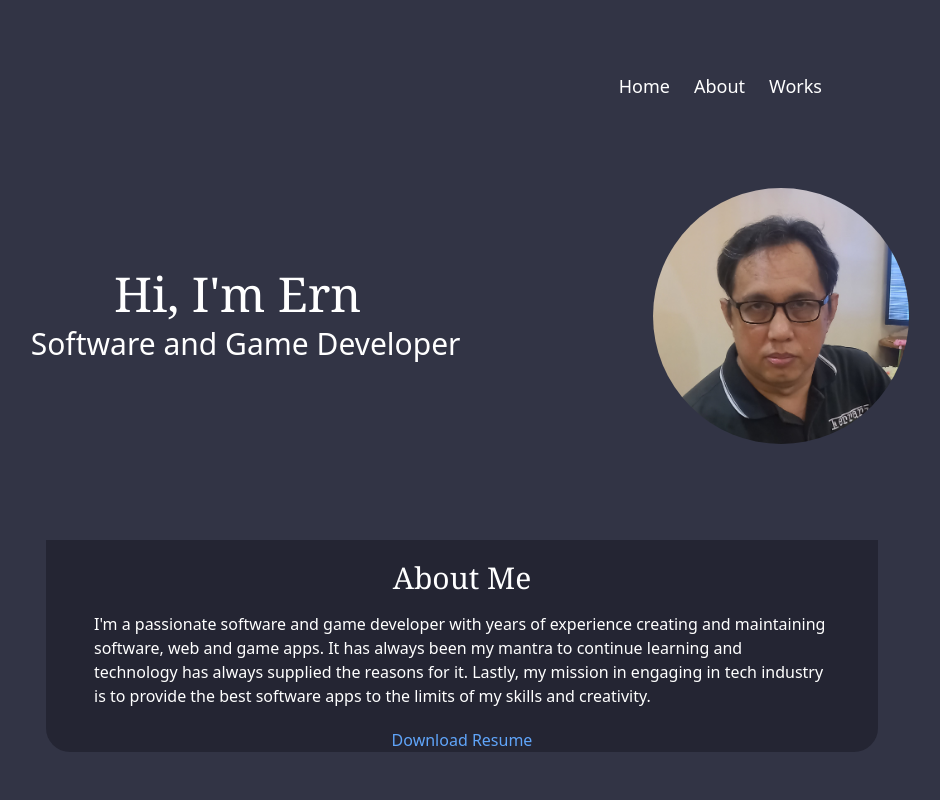
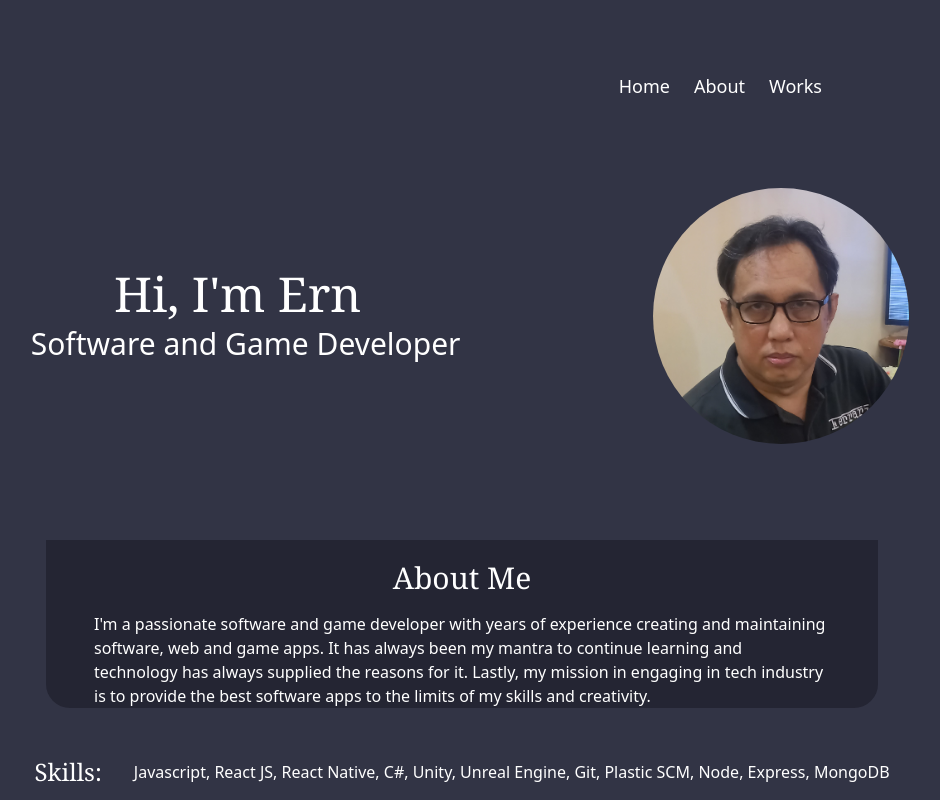
Before and after one commit to yurigligoric/ernportfolio, a React (Vite) app: page / in a window 1280 px wide. Shown: the top 800 px of the page, without its empty margins (178-1118 px from the left). Built offline with nearby package versions, Linux system fonts and the light colour scheme.

Commit message:
removed CV

```diff
--- a/src/pages/Home.jsx
+++ b/src/pages/Home.jsx
@@ -57,11 +57,11 @@ function Home() {
                 </div>
                 <div className='flex flex-col content-center justify-center mt-4'>
                     <p className='ml-4 mr-3 lg:mr-12 lg:ml-12'>I&apos;m a passionate software and game developer with years of experience creating and maintaining software, web and game apps. It has always been my mantra to continue learning and technology has always supplied the reasons for it. Lastly, my mission in engaging in tech industry is to provide the best software apps to the limits of my skills and creativity.</p>
-                    <div className='flex content-center justify-center text-blue-400 mt-5'>
+                    {/* <div className='flex content-center justify-center text-blue-400 mt-5'>
                         <a href="../assets/CV_ErnestoBanawaJr.doc" download="ErnBanawaResume.doc">
                         Download Resume
                         </a>
-                    </div>
+                    </div> */}
                 </div>
             </div>
             <div>
```
